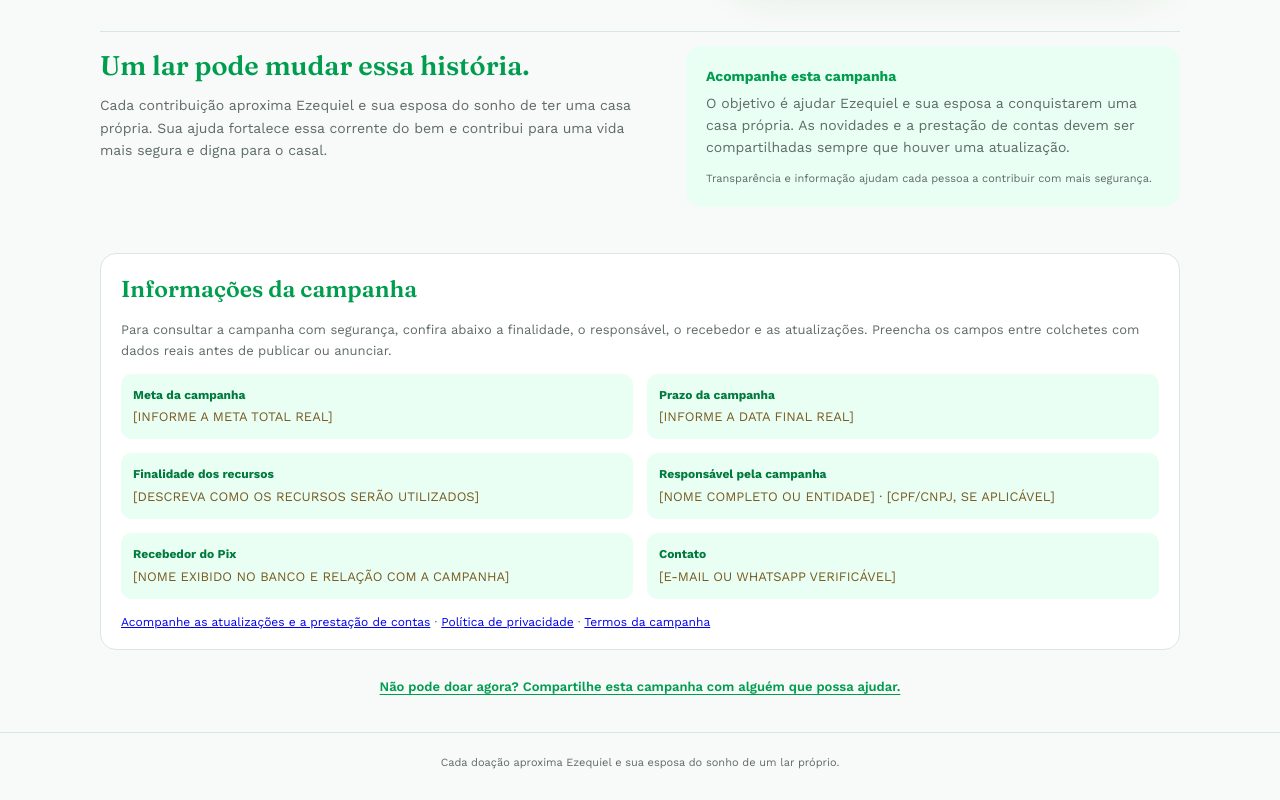
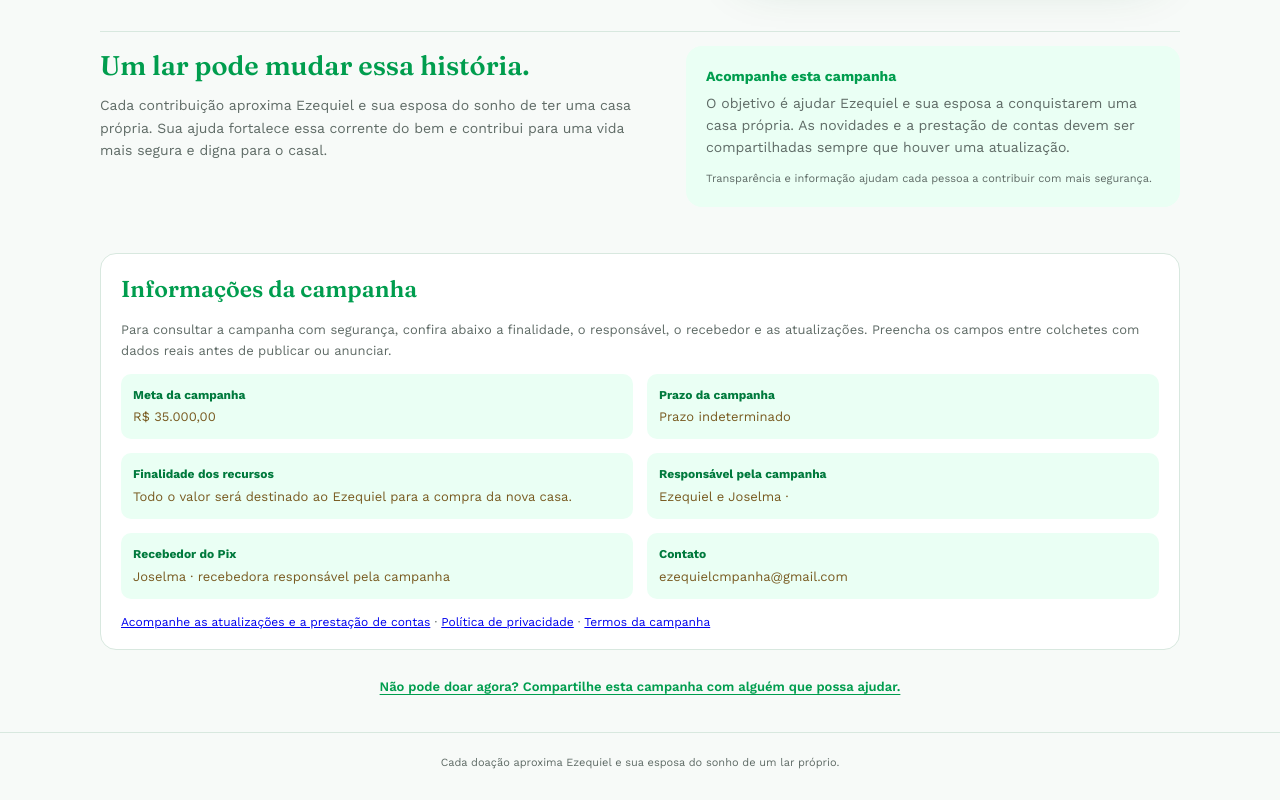
Before and after one commit to email98178-alt/pagarme-doacao, a website: page public/index.html in a window 1280 px wide. Shown: the part 805-1605 px from the top of the page. Drawn offline with nearby package versions, Linux system fonts and the light colour scheme.

Commit message:
Update index.html

```diff
--- a/public/index.html
+++ b/public/index.html
@@ -77,14 +77,14 @@
     <h2 id="campaign-transparency-title">Informações da campanha</h2>
     <p>Para consultar a campanha com segurança, confira abaixo a finalidade, o responsável, o recebedor e as atualizações. Preencha os campos entre colchetes com dados reais antes de publicar ou anunciar.</p>
     <div class="compliance-grid">
-      <div class="compliance-item"><strong>Meta da campanha</strong><span class="campaign-required">[INFORME A META TOTAL REAL]</span></div>
-      <div class="compliance-item"><strong>Prazo da campanha</strong><span class="campaign-required">[INFORME A DATA FINAL REAL]</span></div>
-      <div class="compliance-item"><strong>Finalidade dos recursos</strong><span class="campaign-required">[DESCREVA COMO OS RECURSOS SERÃO UTILIZADOS]</span></div>
-      <div class="compliance-item"><strong>Responsável pela campanha</strong><span class="campaign-required">[NOME COMPLETO OU ENTIDADE] · [CPF/CNPJ, SE APLICÁVEL]</span></div>
-      <div class="compliance-item"><strong>Recebedor do Pix</strong><span class="campaign-required">[NOME EXIBIDO NO BANCO E RELAÇÃO COM A CAMPANHA]</span></div>
-      <div class="compliance-item"><strong>Contato</strong><span class="campaign-required">[E-MAIL OU WHATSAPP VERIFICÁVEL]</span></div>
+      <div class="compliance-item"><strong>Meta da campanha</strong><span class="campaign-required">R$ 35.000,00</span></div>
+      <div class="compliance-item"><strong>Prazo da campanha</strong><span class="campaign-required">Prazo indeterminado</span></div>
+      <div class="compliance-item"><strong>Finalidade dos recursos</strong><span class="campaign-required">Todo o valor será destinado ao Ezequiel para a compra da nova casa.</span></div>
+      <div class="compliance-item"><strong>Responsável pela campanha</strong><span class="campaign-required">Ezequiel e Joselma ·</span></div>
+      <div class="compliance-item"><strong>Recebedor do Pix</strong><span class="campaign-required">Joselma · recebedora responsável pela campanha</span></div>
+      <div class="compliance-item"><strong>Contato</strong><span class="campaign-required">ezequielcmpanha@gmail.com</span></div>
     </div>
-    <p class="compliance-links"><a href="/atualizacoes" rel="noopener">Acompanhe as atualizações e a prestação de contas</a> · <a href="/politica-de-privacidade" rel="noopener">Política de privacidade</a> · <a href="/termos-da-campanha" rel="noopener">Termos da campanha</a></p>
+    <p class="compliance-links"><a href="atualizacoes.html" rel="noopener">Acompanhe as atualizações e a prestação de contas</a> · <a href="politica-de-privacidade.html" rel="noopener">Política de privacidade</a> · <a href="termos-da-campanha.html" rel="noopener">Termos da campanha</a></p>
   </section>
 
   <div class="share container"><button id="shareBtn" type="button">Não pode doar agora? Compartilhe esta campanha com alguém que possa ajudar.</button></div>
```
